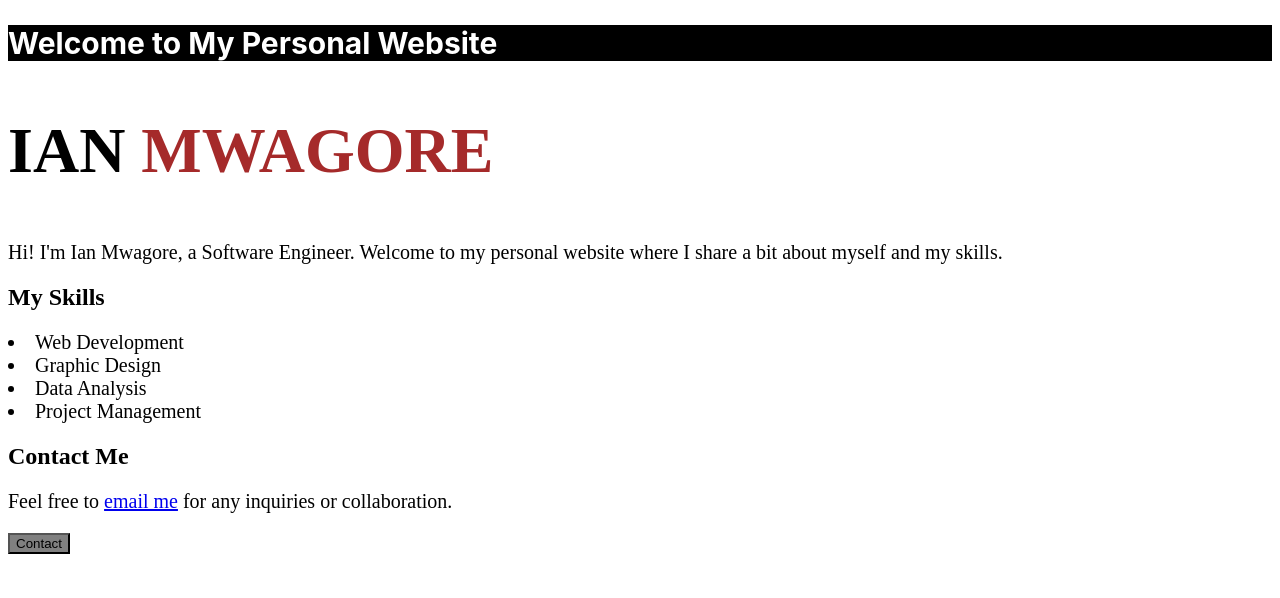
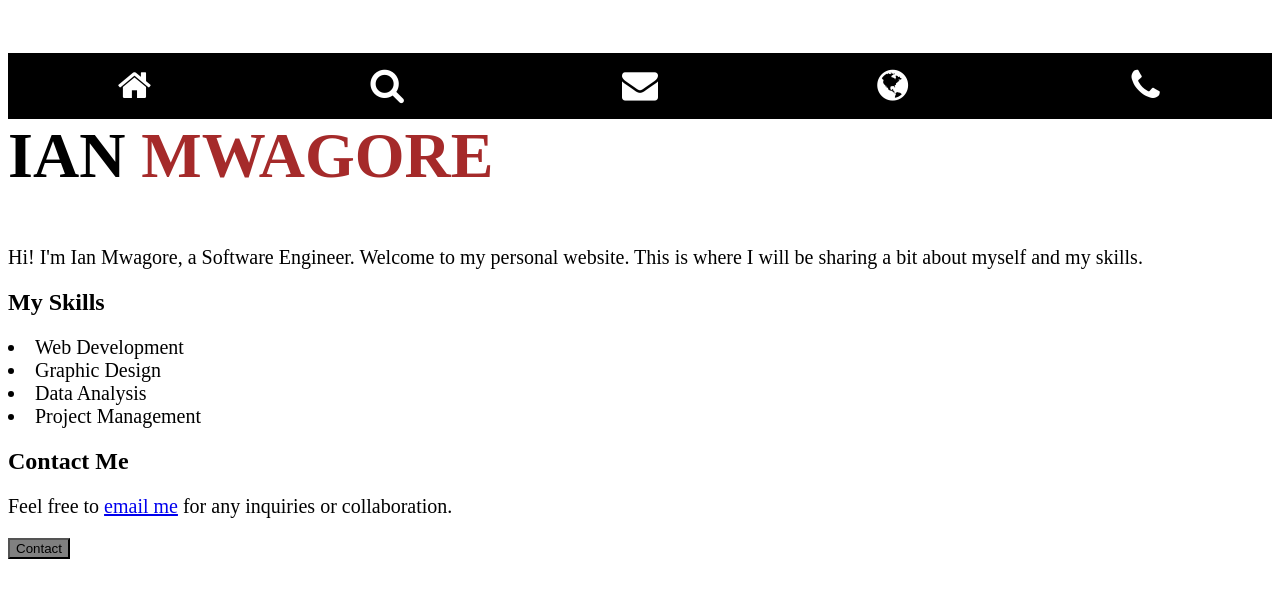
Before and after one commit to ianramy/my-personal-website, a website: page index.html in a window 1280 px wide. Drawn offline with Linux system fonts and the light colour scheme.

Commit message:
origin/main

```diff
--- a/css/style.css
+++ /dev/null
@@ -1,31 +0,0 @@
-button {
-    background-color: gray;
-    color: black;
-}
-#main-header {
-    background-color: black;
-    color: white;
-    font-size: 1.25rem;
-    font-family: "Muli", -apple-system, BlinkMacSystemFont, "Segoe UI", Roboto, "Helvetica Neue", Arial, sans-serif, "Apple Color Emoji", "Segoe UI Emoji", "Segoe UI Symbol", "Noto Color Emoji";
-}
-#paraIntro {
-    font-size: 1.25rem;
-}
-#skills {
-    font-size: 1.25rem;
-}
-#paraOutro {
-    color: black;
-    font-size: 1.25rem;
-    }
-.NavBar {
-    display: flex;
-}
-.headName {
-    color:brown;
-    font-size: 4rem;
-}
-.Name {
-    color: black;
-    font-size: 4rem;
-}
--- a/index.html
+++ b/index.html
@@ -2,17 +2,26 @@
 <html lang="en">
 <title>Ian Mwagore</title>
 <link rel="stylesheet" href="style.css"/>
+<link rel="stylesheet" href="https://cdnjs.cloudflare.com/ajax/libs/font-awesome/4.7.0/css/font-awesome.min.css">
+<div class="icon-bar">
+    <a class="active" href="#"><i class="fa fa-home"></i></a>
+    <a href="#"><i class="fa fa-search"></i></a>
+    <a href="#"><i class="fa fa-envelope"></i></a>
+    <a href="#"><i class="fa fa-globe"></i></a>
+    <a href="#"><i class="fa fa-phone"></i></a>
+  </div>
 </head>
   <body>
-    <header id="main-header">
-        <h2>Welcome to My Personal Website</h2>
+    <header>
     </header>
-    <div>
+    <div class="container">
         <section>
             <h2 class="Name">
                 IAN
                 <span class="headName">MWAGORE</span></h2>
-            <p id="paraIntro">Hi! I'm Ian Mwagore, a Software Engineer. Welcome to my personal website where I share a bit about myself and my skills.</p>
+            <p id="paraIntro">
+                Hi! I'm Ian Mwagore, a Software Engineer. Welcome to my personal website.
+                This is where I will be sharing a bit about myself and my skills.</p>
         </section>
         <section>
             <h2>My Skills</h2>
@@ -24,14 +33,12 @@
             </il>
         </section>
 
-
         <section class="perspective-questions">
             <h2>Contact Me</h2>
             <p id="paraOutro">Feel free to <a href="mailto:i.mwagore@gmail.com">email me</a> for any inquiries or collaboration.</p>
             <button id="contact-button">Contact</button>
         </section>
     </div>
-    <script src="js/script.js"></script>
     <script src="script.js">
         document.addEventListener("DOMContentLoaded", function() {
     const contactButton = document.getElementById("contact-button");
@@ -41,5 +48,6 @@
 });
 
     </script>
+
   </body>
 </html>
--- a/js/script.js
+++ /dev/null
@@ -1,6 +0,0 @@
-document.addEventListener("DOMContentLoaded", function() {
-    const contactButton = document.getElementById("contact-button");
-    contactButton.addEventListener("click", function() {
-        alert("Thank you for your interest! I will get back to you soon.");
-    });
-});
--- a/style.css
+++ b/style.css
@@ -30,3 +30,37 @@ button {
     color: black;
     font-size: 4rem;
 }
+.icon-bar a {
+    float: left; /* Float links side by side */
+    text-align: center; /* Center-align text */
+    width: 20%; /* Equal width (5 icons with 20% width each = 100%) */
+    padding: 12px 0; /* Some top and bottom padding */
+    transition: all 0.3s ease; /* Add transition for hover effects */
+    color: white; /* White text color */
+    font-size: 36px; /* Increased font size */
+    background-color: black;
+  }
+
+  .icon-bar a:hover {
+    background-color: green; /* Add a hover color */
+  }
+
+  .active {
+    background-color: limegreen; /* Add an active/current color */
+  }
+  body, html {
+    height: 100%;
+  }
+
+  .bg {
+    /* The image used */
+    background-image: url("Website.jpg");
+
+    /* Full height */
+    height: 100%;
+
+    /* Center and scale the image nicely */
+    background-position: center;
+    background-repeat: no-repeat;
+    background-size: cover;
+  }
```
Also changed, not shown: Website.jpg (added).
